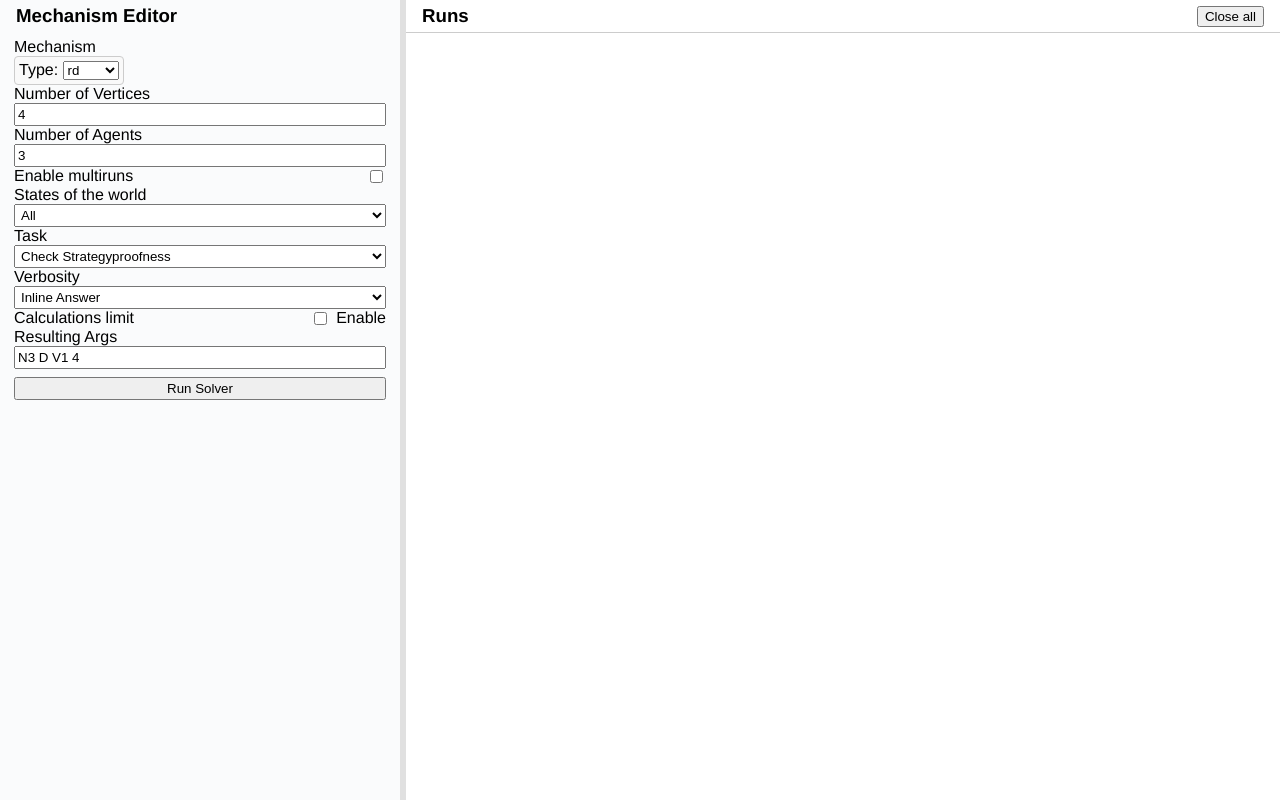
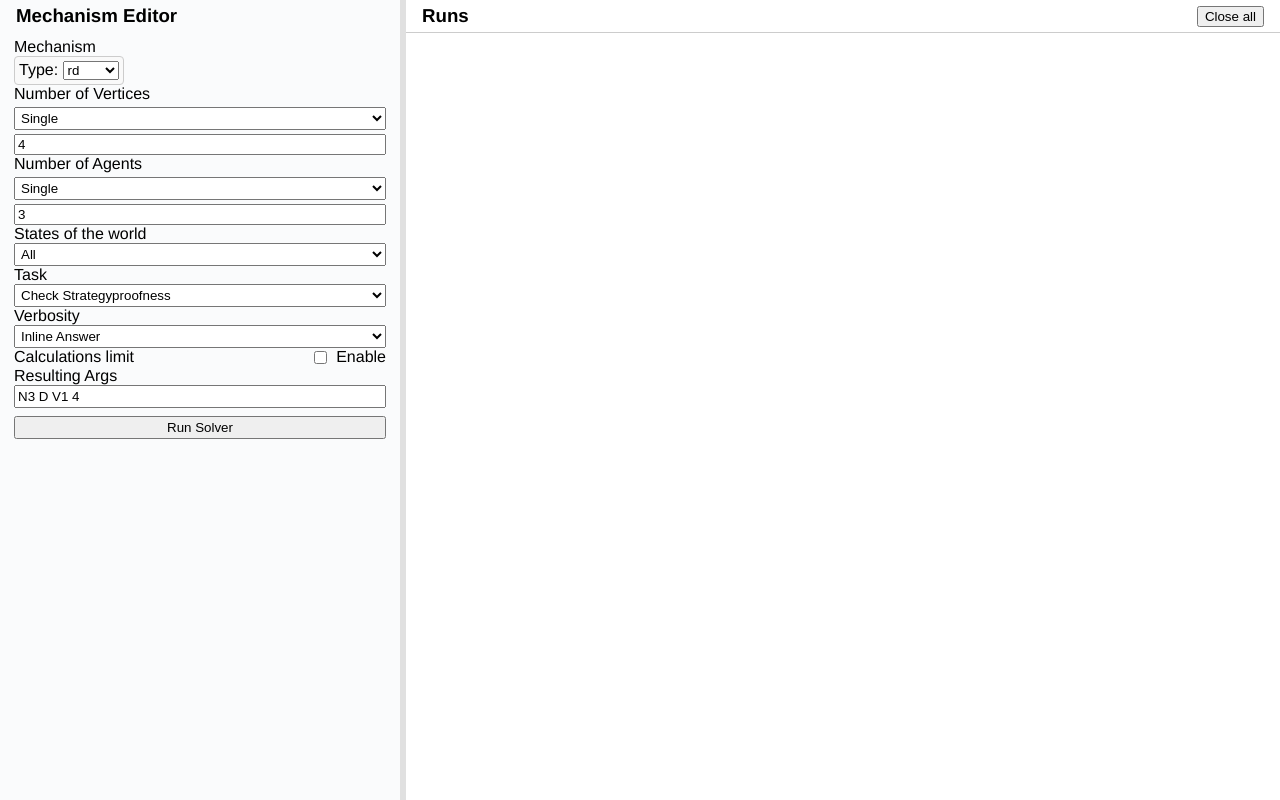
Before and after one commit to baktrius/cycle_mechanisms, a Vue app in the folder front/: page / in a window 1280 px wide. Built offline with nearby package versions, Linux system fonts and the light colour scheme.

Commit message:
Add MultiNumberInput component
- Refactor `LeftPanel.vue` to use MultiNumberInput for num of agents and vertices

```diff
--- a/front/src/components/LeftPanel.vue
+++ b/front/src/components/LeftPanel.vue
@@ -1,5 +1,6 @@
 <script setup>
 import Mechanism from "./Mechanism.vue";
+import MultiNumberInput from "./MultiNumberInput.vue";
 import { ref, computed, toRaw } from "vue";
 import { useRunsStore } from "../runsStore.js";
 import { configToArgs } from "../configToArgs.js";
@@ -7,35 +8,26 @@ import { configToArgs } from "../configToArgs.js";
 const store = useRunsStore();
 
 const mechanism = ref({});
-const numOfVertices = ref(4);
-const numOfVertices2 = ref(4);
-const numOfAgents = ref(3);
-const numOfAgents2 = ref(3);
+const verticesInput = ref({
+  mode: "single",
+  numbers: [4],
+  text: "4",
+});
+const agentsInput = ref({
+  mode: "single",
+  numbers: [3],
+  text: "3",
+});
 const task = ref("D");
 const statesType = ref("all");
 const numDistinctVotes = ref(1);
 const verbosity = ref("V1");
 const calculationsLimit = ref(1000);
 const calculationsLimitEnabled = ref(false);
-const multirunsEnabled = ref(false);
 
-const numOfVerticesPair = computed(() => {
-  let nv = numOfVertices.value || 1;
-  let nv2 = multirunsEnabled.value ? numOfVertices2.value || 1 : nv;
-  return [nv, nv2].sort((a, b) => a - b);
-});
-const numOfAgentsPair = computed(() => {
-  let na = numOfAgents.value || 1;
-  let na2 = multirunsEnabled.value ? numOfAgents2.value || 1 : na;
-  return [na, na2].sort((a, b) => a - b);
-});
-
-const numOfRuns = computed(() => {
-  return (
-    (numOfAgentsPair.value[1] - numOfAgentsPair.value[0] + 1) *
-    (numOfVerticesPair.value[1] - numOfVerticesPair.value[0] + 1)
-  );
-});
+const numOfRuns = computed(
+  () => verticesInput.value.numbers.length * agentsInput.value.numbers.length
+);
 
 const runButtonText = computed(() => {
   return numOfRuns.value > 1
@@ -80,31 +72,23 @@ function buildArgs(numAgents, numVertices) {
 }
 
 const argsPreview = computed(() => {
-  const agentsTok = rangeString(...numOfAgentsPair.value);
-  const verticesTok = rangeString(...numOfVerticesPair.value);
-  return buildArgs(agentsTok, verticesTok);
+  return buildArgs(agentsInput.value.text, verticesInput.value.text);
 });
 
 function runSolver() {
   const ids = [];
-  for (let a = numOfAgentsPair.value[0]; a <= numOfAgentsPair.value[1]; a++) {
+  const agents = agentsInput.value.numbers;
+  const vertices = verticesInput.value.numbers;
+
+  for (const a of agents) {
     const row = [];
-    for (
-      let v = numOfVerticesPair.value[0];
-      v <= numOfVerticesPair.value[1];
-      v++
-    ) {
+    for (const v of vertices) {
       row.push(store.addRun(buildArgs(a, v)));
     }
     ids.push(row);
   }
   if (numOfRuns.value > 1 && verbosity.value === "V1") {
-    store.addOverview(
-      argsPreview.value,
-      range(...numOfAgentsPair.value),
-      range(...numOfVerticesPair.value),
-      ids
-    );
+    store.addOverview(argsPreview.value, agents, vertices, ids);
   }
 }
 </script>
@@ -119,62 +103,20 @@ function runSolver() {
         <Mechanism v-model="mechanism" />
       </div>
 
-      <div class="form-group" v-if="!multirunsEnabled">
-        <label for="vertices">Number of Vertices</label>
-        <input id="vertices" type="number" v-model="numOfVertices" min="1" />
-      </div>
-      <div class="form-group" v-else>
-        <label for="vertices-1">Number of Vertices</label>
-        <div class="range-row">
-          <input
-            id="vertices-1"
-            type="number"
-            v-model.number="numOfVertices"
-            min="1"
-          />
-          <span class="dots">..</span>
-          <input
-            id="vertices-2"
-            type="number"
-            v-model.number="numOfVertices2"
-            min="1"
-          />
-        </div>
-      </div>
-
-      <div class="form-group" v-if="!multirunsEnabled">
-        <label for="agents">Number of Agents</label>
-        <input id="agents" type="number" v-model="numOfAgents" min="1" />
-      </div>
-      <div class="form-group" v-else>
-        <label for="agents-1">Number of Agents</label>
-        <div class="range-row">
-          <input
-            id="agents-1"
-            type="number"
-            v-model.number="numOfAgents"
-            min="1"
-          />
-          <span class="dots">..</span>
-          <input
-            id="agents-2"
-            type="number"
-            v-model.number="numOfAgents2"
-            min="1"
-          />
-        </div>
+      <div class="form-group">
+        <MultiNumberInput
+          v-model="verticesInput"
+          label="Number of Vertices"
+          :min="1"
+        />
       </div>
 
       <div class="form-group">
-        <div class="label-row">
-          <label for="multiruns">Enable multiruns</label>
-          <input
-            id="multiruns"
-            type="checkbox"
-            v-model="multirunsEnabled"
-            style="width: auto"
-          />
-        </div>
+        <MultiNumberInput
+          v-model="agentsInput"
+          label="Number of Agents"
+          :min="1"
+        />
       </div>
 
       <div class="form-group">
--- /dev/null
+++ b/front/src/components/MultiNumberInput.vue
@@ -0,0 +1,218 @@
+<script setup>
+import { computed, reactive, watch } from "vue";
+
+const props = defineProps({
+  modelValue: {
+    type: Object,
+    default: () => ({
+      mode: "single",
+      numbers: [1],
+      text: "1",
+    }),
+  },
+  label: {
+    type: String,
+    default: "",
+  },
+  min: {
+    type: Number,
+    default: 1,
+  },
+});
+
+const emit = defineEmits(["update:modelValue"]);
+
+const state = reactive({
+  mode: props.modelValue.mode ?? "single",
+  single: props.modelValue.numbers?.[0] ?? props.min,
+  rangeStart: props.modelValue.numbers?.[0] ?? props.min,
+  rangeEnd:
+    props.modelValue.numbers?.[props.modelValue.numbers.length - 1] ??
+    props.min,
+  rangeStep: 1,
+  customText: props.modelValue.text ?? "",
+});
+
+function toNumberSafe(v) {
+  const n = Number(v);
+  return Number.isFinite(n) ? n : null;
+}
+
+function buildNumbers() {
+  const nums = [];
+
+  if (state.mode === "single") {
+    const n = toNumberSafe(state.single);
+    return n == null ? [] : [n];
+  }
+
+  if (state.mode === "range" || state.mode === "range-step") {
+    const start = toNumberSafe(state.rangeStart);
+    const end = toNumberSafe(state.rangeEnd);
+    const step =
+      state.mode === "range-step" ? toNumberSafe(state.rangeStep) : 1;
+    if (start == null || end == null || !step || step === 0) return [];
+    const dir = start <= end ? 1 : -1;
+    const s = dir > 0 ? Math.abs(step) : -Math.abs(step);
+    for (let v = start; dir > 0 ? v <= end : v >= end; v += s) {
+      nums.push(v);
+    }
+    return nums;
+  }
+
+  if (state.mode === "custom") {
+    if (!state.customText.trim()) return [];
+    const parts = state.customText.split(/[\s,;]+/).filter(Boolean);
+    for (const p of parts) {
+      const n = toNumberSafe(p);
+      if (n != null) nums.push(n);
+    }
+    return nums;
+  }
+
+  return [];
+}
+
+const text = computed(() => {
+  const nums = buildNumbers();
+  if (!nums.length) return "";
+
+  if (state.mode === "single") {
+    return String(nums[0]);
+  }
+  if (state.mode === "range") {
+    return `${nums[0]}..${nums[nums.length - 1]}`;
+  }
+  if (state.mode === "range-step") {
+    const start = nums[0];
+    const end = nums[nums.length - 1];
+    const step = state.rangeStep || 1;
+    return `${start}..${end}:${step}`;
+  }
+  if (state.mode === "custom") {
+    return nums.join(",");
+  }
+  return "";
+});
+
+watch(
+  () => ({ ...state }),
+  () => {
+    const numbers = buildNumbers();
+    emit("update:modelValue", {
+      mode: state.mode,
+      numbers,
+      text: text.value,
+    });
+  },
+  { deep: true }
+);
+</script>
+
+<template>
+  <div class="multi-number-input">
+    <label v-if="label" class="mni-label">{{ label }}</label>
+    <select v-model="state.mode" class="mni-mode" aria-label="mode">
+      <option value="single">Single</option>
+      <option value="range">Range</option>
+      <option value="range-step">Range with step</option>
+      <option value="custom">Custom list</option>
+    </select>
+    <div class="mni-row">
+      <template v-if="state.mode === 'single'">
+        <input
+          type="number"
+          v-model.number="state.single"
+          class="mni-input"
+          :min="min"
+        />
+      </template>
+
+      <template v-else-if="state.mode === 'range'">
+        <input
+          type="number"
+          v-model.number="state.rangeStart"
+          class="mni-input"
+          :min="min"
+        />
+        <span class="dots">..</span>
+        <input
+          type="number"
+          v-model.number="state.rangeEnd"
+          class="mni-input"
+          :min="min"
+        />
+      </template>
+
+      <template v-else-if="state.mode === 'range-step'">
+        <input
+          type="number"
+          v-model.number="state.rangeStart"
+          class="mni-input"
+          :min="min"
+        />
+        <span class="dots">..</span>
+        <input
+          type="number"
+          v-model.number="state.rangeEnd"
+          class="mni-input"
+          :min="min"
+        />
+        <span class="dots">:</span>
+        <input
+          type="number"
+          v-model.number="state.rangeStep"
+          class="mni-input mni-step"
+          min="1"
+        />
+      </template>
+
+      <template v-else-if="state.mode === 'custom'">
+        <input
+          type="text"
+          v-model="state.customText"
+          class="mni-input mni-custom"
+          placeholder="e.g. 1,3,5,10"
+        />
+      </template>
+    </div>
+  </div>
+</template>
+
+<style scoped>
+.multi-number-input {
+  display: flex;
+  flex-direction: column;
+  gap: 4px;
+}
+
+.mni-row {
+  display: flex;
+  gap: 8px;
+  align-items: center;
+  width: 100%;
+  flex-wrap: wrap;
+}
+
+.mni-mode {
+  padding: 2px 2px;
+}
+
+.mni-input {
+  width: 60px;
+  flex: 1 1 auto;
+}
+
+.mni-step {
+  width: 40px;
+}
+
+.mni-custom {
+  width: 60px;
+  flex: 1 1 auto;
+}
+
+.dots {
+  padding: 0 4px;
+}
+</style>
```
